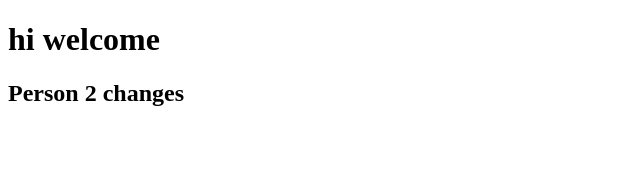
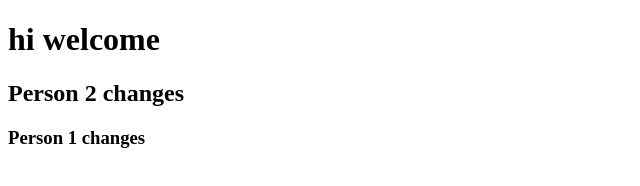
Before and after one commit to ushatutorial/Basic, a plain HTML site: page index.html in a window 1280 px wide. Shown: the whole page, without its empty margins (0-640 px from the left). Drawn offline with Linux system fonts and the light colour scheme.

Commit message:
Person1 changes

```diff
--- a/index.html
+++ b/index.html
@@ -8,5 +8,6 @@
 <body>
   <h1>hi welcome</h1>
   <h2>Person 2 changes</h2>
+  <h3>Person 1 changes</h3>
 </body>
 </html>
```
